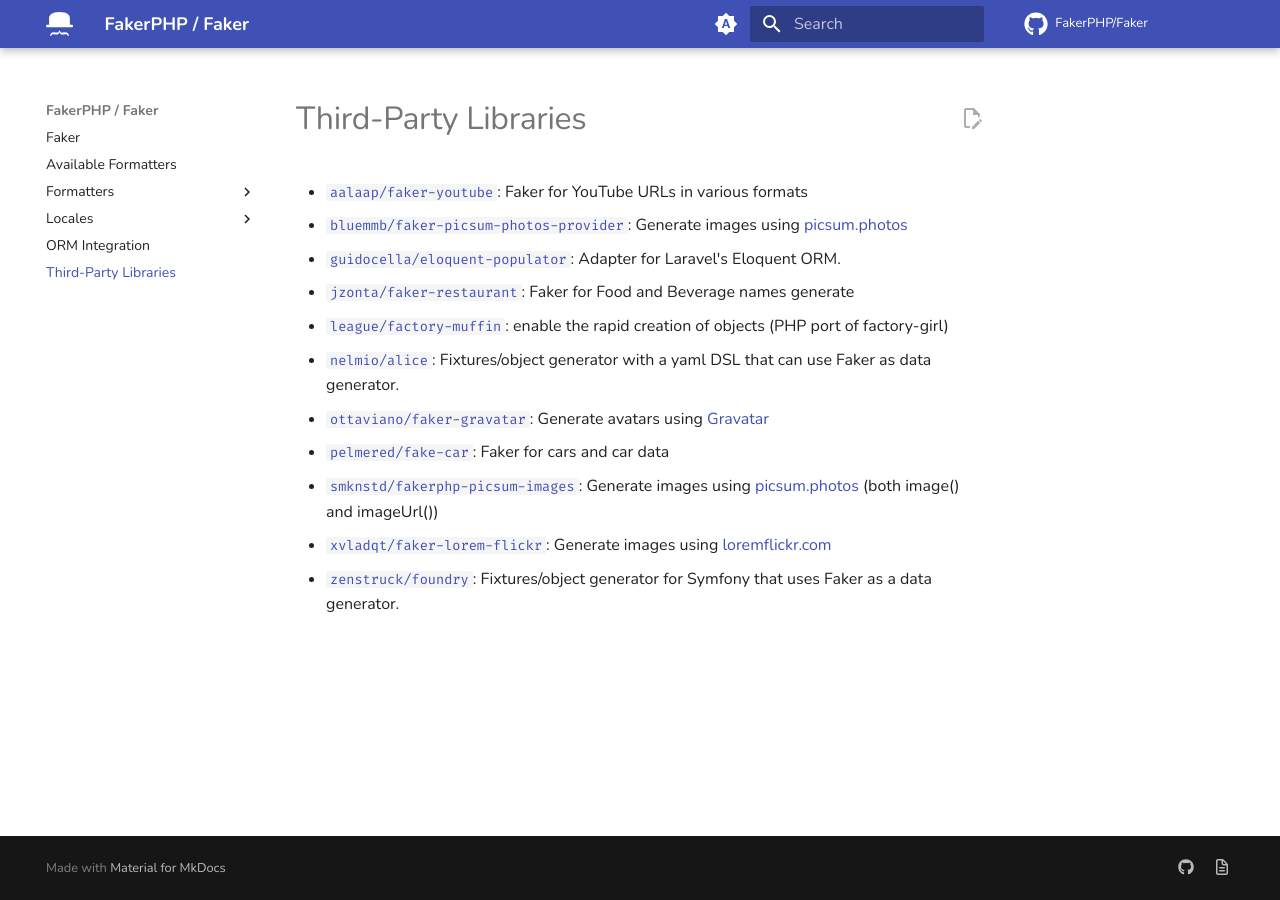
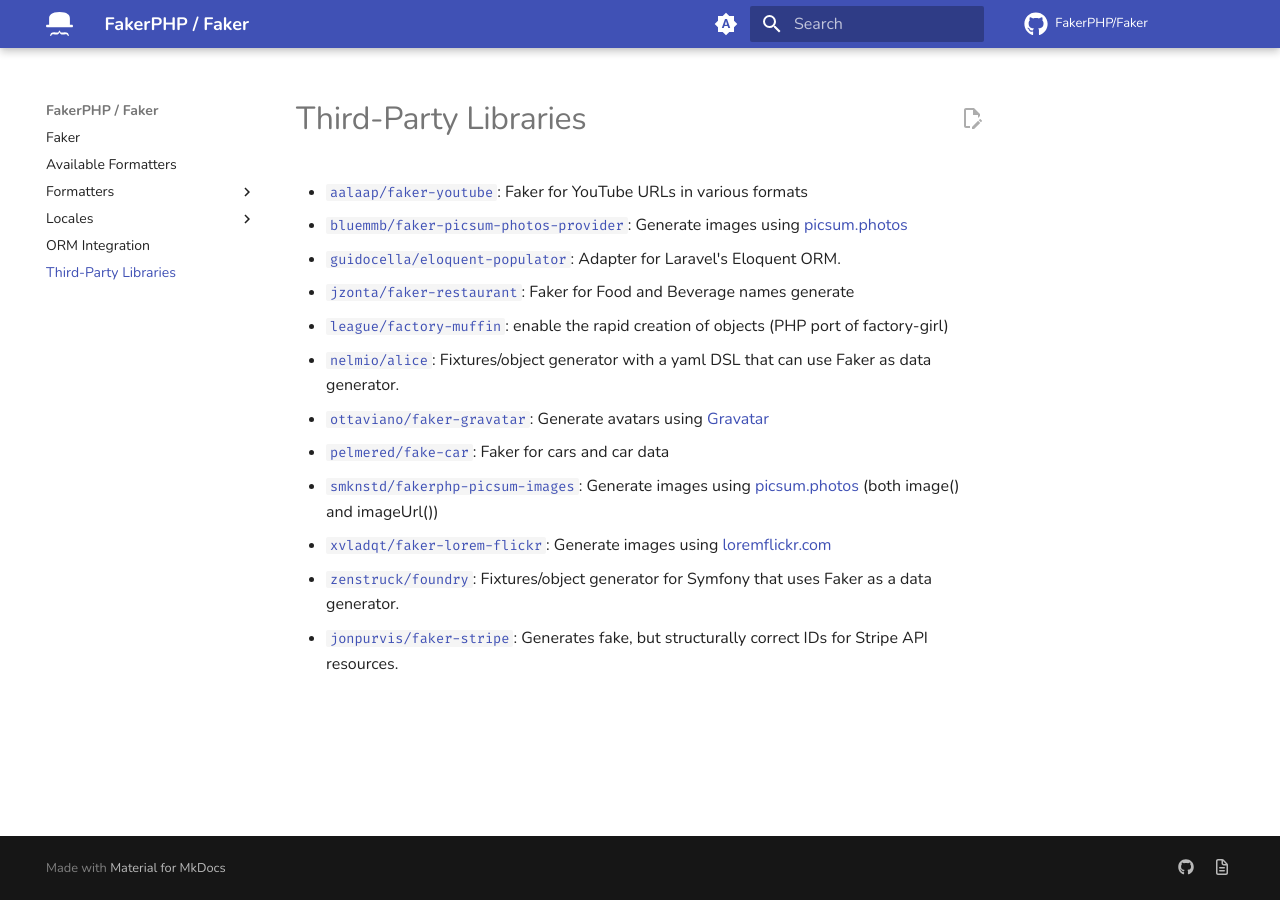
Before and after one commit to FakerPHP/fakerphp.github.io, an MkDocs documentation site: the page built from docs/third-party.md, in a window 1280 px wide. Built offline with MkDocs 1.6.1 and Material for MkDocs 9.7.7, drawn with Linux system fonts in a browser that asks for light colours; nearby versions of some CDN libraries; comment, search, counter and statistics services are not loaded.

Commit message:
add faker stripe package (#106)

```diff
--- a/docs/third-party.md
+++ b/docs/third-party.md
@@ -11,3 +11,4 @@
 - [`smknstd/fakerphp-picsum-images`](https://github.com/smknstd/fakerphp-picsum-images): Generate images using [picsum.photos](http://picsum.photos/) (both image() and imageUrl())
 - [`xvladqt/faker-lorem-flickr`](https://github.com/xvladxtremal/Faker-LoremFlickr): Generate images using [loremflickr.com](http://loremflickr.com/)
 - [`zenstruck/foundry`](https://github.com/zenstruck/foundry): Fixtures/object generator for Symfony that uses Faker as a data generator.
+- [`jonpurvis/faker-stripe`](https://github.com/JonPurvis/faker-stripe): Generates fake, but structurally correct IDs for Stripe API resources.
```
